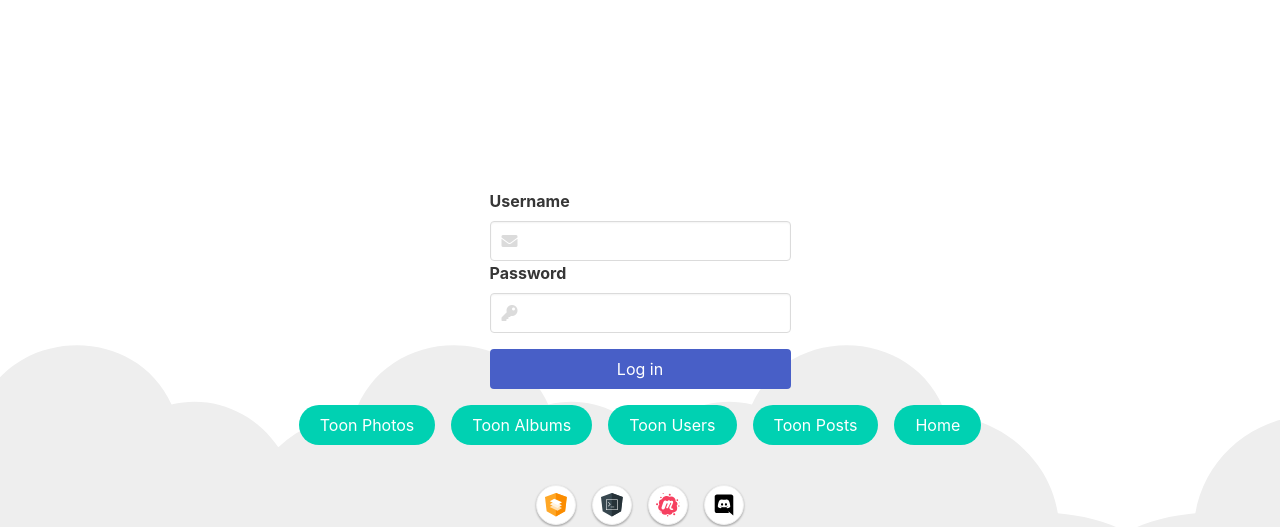
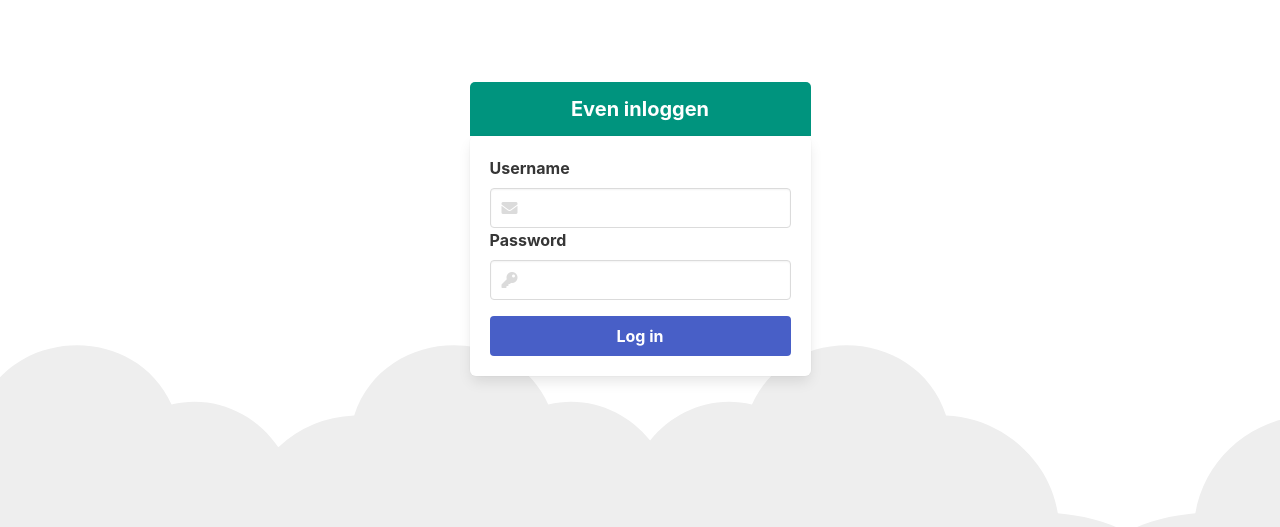
Before and after one commit to reposman33/ng-12-app, an Angular app: page /access in a window 1280 px wide. Shown: the part 193-720 px from the top of the page. Built offline with nearby package versions, Linux system fonts and the light colour scheme.

Commit message:
Style Access component template. Don't display nav when not signed in.

```diff
--- a/src/app/app-routing.module.ts
+++ b/src/app/app-routing.module.ts
@@ -28,6 +28,7 @@ const routes: Routes = [
 			import('./modules/posts/posts.module').then((m) => m.PostsModule),
 	},
 	{ path: 'access', component: AccessComponent },
+	{ path: '', pathMatch: 'full', redirectTo: 'users' },
 ]
 
 @NgModule({
--- a/src/app/app.component.html
+++ b/src/app/app.component.html
@@ -55,11 +55,10 @@
 
 <div class="content" role="main">
 	<router-outlet></router-outlet>
+</div>
 
-	<nav class="my-4">
-		<button class="button is-primary is-rounded" routerLink="photos">
-			Toon Photos
-		</button>
+<nav class="my-4 is-flex is-justify-content-center" *ngIf="isAuthenticated">
+	<button class="button is-primary is-rounded" routerLink="photos">Toon Photos</button>
 	<button class="button is-primary is-rounded ml-4" routerLink="albums">
 		Toon Albums
 	</button>
@@ -280,4 +279,3 @@
 		fill="#eee"
 	/>
 </svg>
-</div>
--- a/src/app/app.component.scss
+++ b/src/app/app.component.scss
@@ -1,5 +1,6 @@
 :host {
-  font-family: -apple-system, BlinkMacSystemFont, "Segoe UI", Roboto, Helvetica, Arial, sans-serif, "Apple Color Emoji", "Segoe UI Emoji", "Segoe UI Symbol";
+	font-family: -apple-system, BlinkMacSystemFont, 'Segoe UI', Roboto, Helvetica, Arial,
+		sans-serif, 'Apple Color Emoji', 'Segoe UI Emoji', 'Segoe UI Symbol';
 	font-size: 14px;
 	color: #333;
 	box-sizing: border-box;
@@ -64,7 +65,7 @@ p {
 	min-height: 85vh;
 	flex-direction: column;
 	align-items: center;
-  justify-content: flex-end
+	justify-content: center;
 }
 
 svg.material-icons {
@@ -178,7 +179,7 @@ a:hover {
 }
 
 .terminal::before {
-  content: "\2022 \2022 \2022";
+	content: '\2022 \2022 \2022';
 	position: absolute;
 	top: 0;
 	left: 0;
@@ -193,7 +194,7 @@ a:hover {
 }
 
 .terminal pre {
-  font-family: SFMono-Regular,Consolas,Liberation Mono,Menlo,monospace;
+	font-family: SFMono-Regular, Consolas, Liberation Mono, Menlo, monospace;
 	color: white;
 	padding: 0 1rem 1rem;
 	margin: 0;
@@ -237,17 +238,17 @@ footer a {
 	align-items: center;
 	font-size: 12px;
 	padding: 3px 10px;
-  border: 1px solid rgba(27,31,35,.2);
+	border: 1px solid rgba(27, 31, 35, 0.2);
 	border-radius: 3px;
-  background-image: linear-gradient(-180deg,#fafbfc,#eff3f6 90%);
+	background-image: linear-gradient(-180deg, #fafbfc, #eff3f6 90%);
 	margin-left: 4px;
 	font-weight: 600;
 }
 
 .github-star-badge:hover {
-  background-image: linear-gradient(-180deg,#f0f3f6,#e6ebf1 90%);
-  border-color: rgba(27,31,35,.35);
-  background-position: -.5em;
+	background-image: linear-gradient(-180deg, #f0f3f6, #e6ebf1 90%);
+	border-color: rgba(27, 31, 35, 0.35);
+	background-position: -0.5em;
 }
 
 .github-star-badge .material-icons {
@@ -266,7 +267,7 @@ svg#clouds {
 
 /* Responsive Styles */
 @media screen and (max-width: 767px) {
-  .card-container > *:not(.circle-link) ,
+	.card-container > *:not(.circle-link),
 	.terminal {
 		width: 100%;
 	}
--- a/src/app/app.component.ts
+++ b/src/app/app.component.ts
@@ -1,10 +1,18 @@
 import { Component, OnInit } from '@angular/core'
-
+import { SecurityService } from './services/security.service'
 @Component({
 	selector: 'app-root',
 	templateUrl: './app.component.html',
 	styleUrls: ['./app.component.scss'],
 })
 export class AppComponent {
-	title: 'lazy-loading-demo'
+	title: string
+	isAuthenticated: boolean
+
+	constructor(private securityService: SecurityService) {}
+
+	ngOnInit() {
+		this.isAuthenticated = this.securityService.isAuthenticated()
+		this.title = 'Angular playground'
+	}
 }
--- a/src/app/app.module.ts
+++ b/src/app/app.module.ts
@@ -16,7 +16,7 @@ import { AppComponent } from './app.component'
 		MatCardModule,
 		MatAutocompleteModule,
 		BrowserAnimationsModule,
-	HttpClientModule
+		HttpClientModule,
 	],
 	bootstrap: [AppComponent],
 })
--- a/src/app/modules/access/components/access/access.component.html
+++ b/src/app/modules/access/components/access/access.component.html
@@ -1,4 +1,18 @@
-<div class="container is-flex is-flex-direction-column">
+<div class="tile is-ancestor">
+	<div class="tile is-child is-vertical is-parent">
+		<div
+			class="
+				is-child is-12
+				has-background-primary-dark
+				p-3
+				border-tltr-radius-5
+				has-text-white has-text-weight-bold has-text-centered
+				is-size-5
+			"
+		>
+			Even inloggen
+		</div>
+		<div class="is-child box">
 			<label for="" class="label">Username</label>
 			<div class="control">
 				<p class="control has-icons-left">
@@ -8,7 +22,6 @@
 					</span>
 				</p>
 			</div>
-
 			<label for="" class="label">Password</label>
 			<div class="control">
 				<p class="control has-icons-left">
@@ -18,11 +31,12 @@
 					</span>
 				</p>
 			</div>
-
 			<button
-		class="button is-link mt-4"
+				class="button is-link mt-4 is-fullwidth has-text-weight-bold"
 				(click)="signIn(userName.value, password.value)"
 			>
 				Log in
 			</button>
 		</div>
+	</div>
+</div>
--- a/src/app/modules/access/components/access/access.component.scss
+++ b/src/app/modules/access/components/access/access.component.scss
@@ -0,0 +1,5 @@
+.border-tltr-radius-5 {
+	border-color: inherit;
+	border-top-left-radius: 5px;
+	border-top-right-radius: 5px;
+}
```
Also changed, not shown: 1 other file (tests, documents, lock files or other folders). Lines whose indentation alone changed are shown as unchanged.
